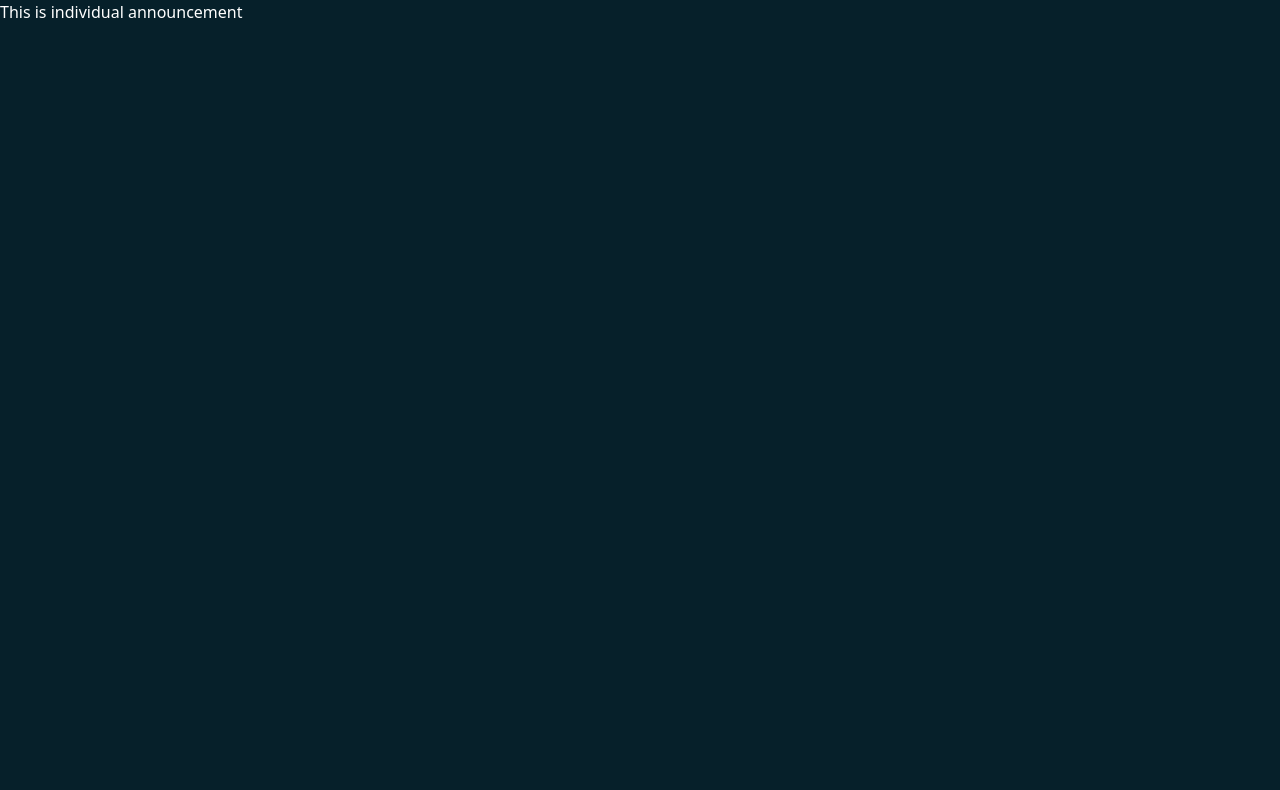
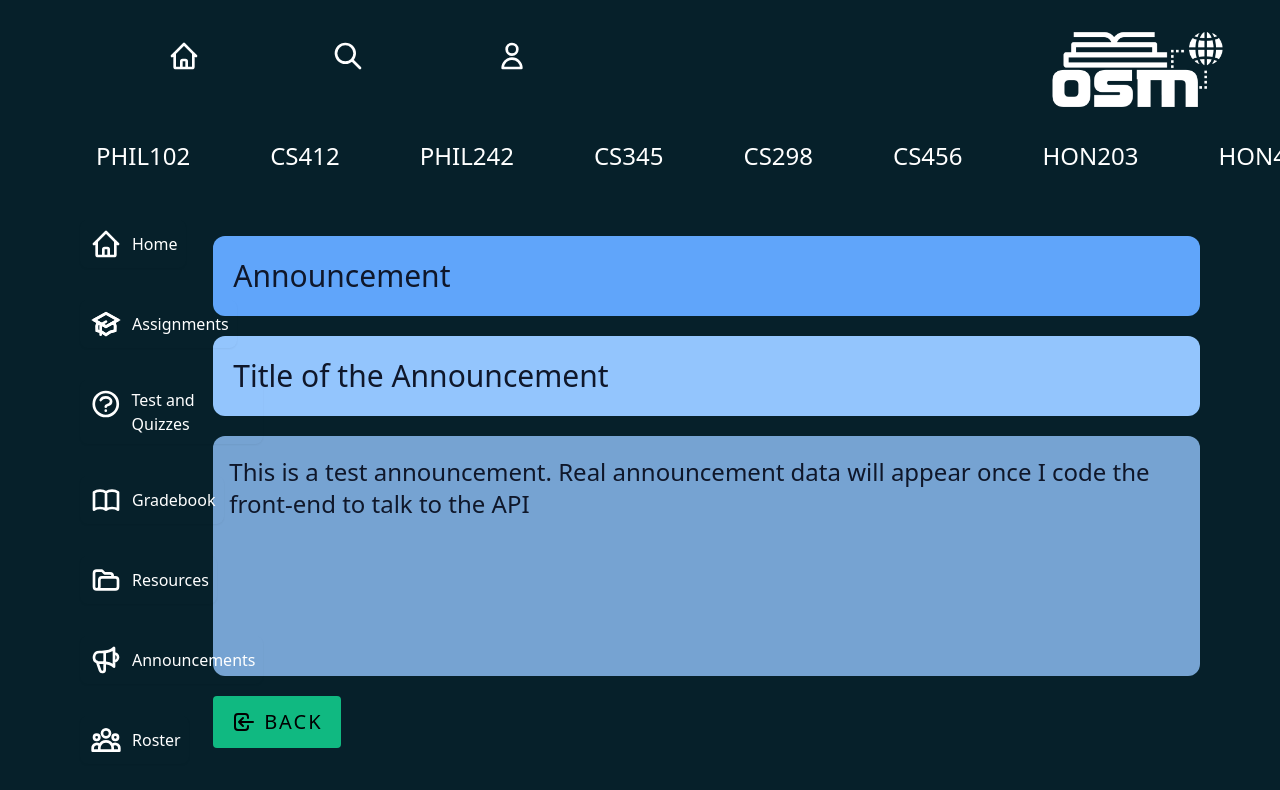
Before and after one commit to sagarsubedi/OSM, a Next.js app in the folder client/: page /courses/1/announcements/1 in a window 1280 px wide. Shown: the top 790 px of the page. Built offline with nearby package versions, Linux system fonts and the light colour scheme.

Commit message:
individual announcement completed

```diff
--- a/client/pages/courses/[courseId]/announcements/[announcementId].js
+++ b/client/pages/courses/[courseId]/announcements/[announcementId].js
@@ -1,8 +1,35 @@
+import Layout from "@components/Layout/Layout";
+import Link from "next/link";
+import { useRouter } from "next/router";
+
 function Announcements() {
+
+    const router = useRouter();
+
     return (
-        <div>
-            <h1>This is individual announcement</h1>
-        </div>
+        <Layout>
+            <div id="announcement" className="text-3xl text-slate-900 bg-blue-400 h-20 flex items-center rounded-xl mt-2 mb-5">
+                <h1 className="ml-5">Announcement</h1>
+            </div>
+
+            <div id="title" className="text-3xl text-slate-900 bg-blue-300 h-20 flex items-center rounded-xl mt-5 mb-5">
+                <h1 className="ml-5">Title of the Announcement</h1>
+            </div>
+
+            <div id="description" className="text-2xl text-slate-900 bg-blue-300/80 h-60 flex rounded-xl mt-5 mb-5">
+                <p className="ml-4 pt-5">This is a test announcement. Real announcement data will appear once I code the front-end to talk to the API</p>
+            </div>
+            <Link href={{
+                        pathname : "/courses/[courseId]/announcements",
+                        query : {courseId: router.query.courseId}
+                    }}>
+                <button className="rounded p-3 tracking-widest text-black text-xl hover:scale-110 transition-all ease-in-out w-32 flex gap-x-2 justify-center items-center bg-emerald-500" >
+                <svg xmlns="http://www.w3.org/2000/svg" className="h-6 w-6" fill="none" viewBox="0 0 24 24" stroke="currentColor"> <path strokeLinecap="round" strokeLinejoin="round" strokeWidth={2} d="M11 16l-4-4m0 0l4-4m-4 4h14m-5 4v1a3 3 0 01-3 3H6a3 3 0 01-3-3V7a3 3 0 013-3h7a3 3 0 013 3v1" /></svg>
+                BACK
+                </button>
+          </Link>
+
+        </Layout>
     )
 }
 
```
